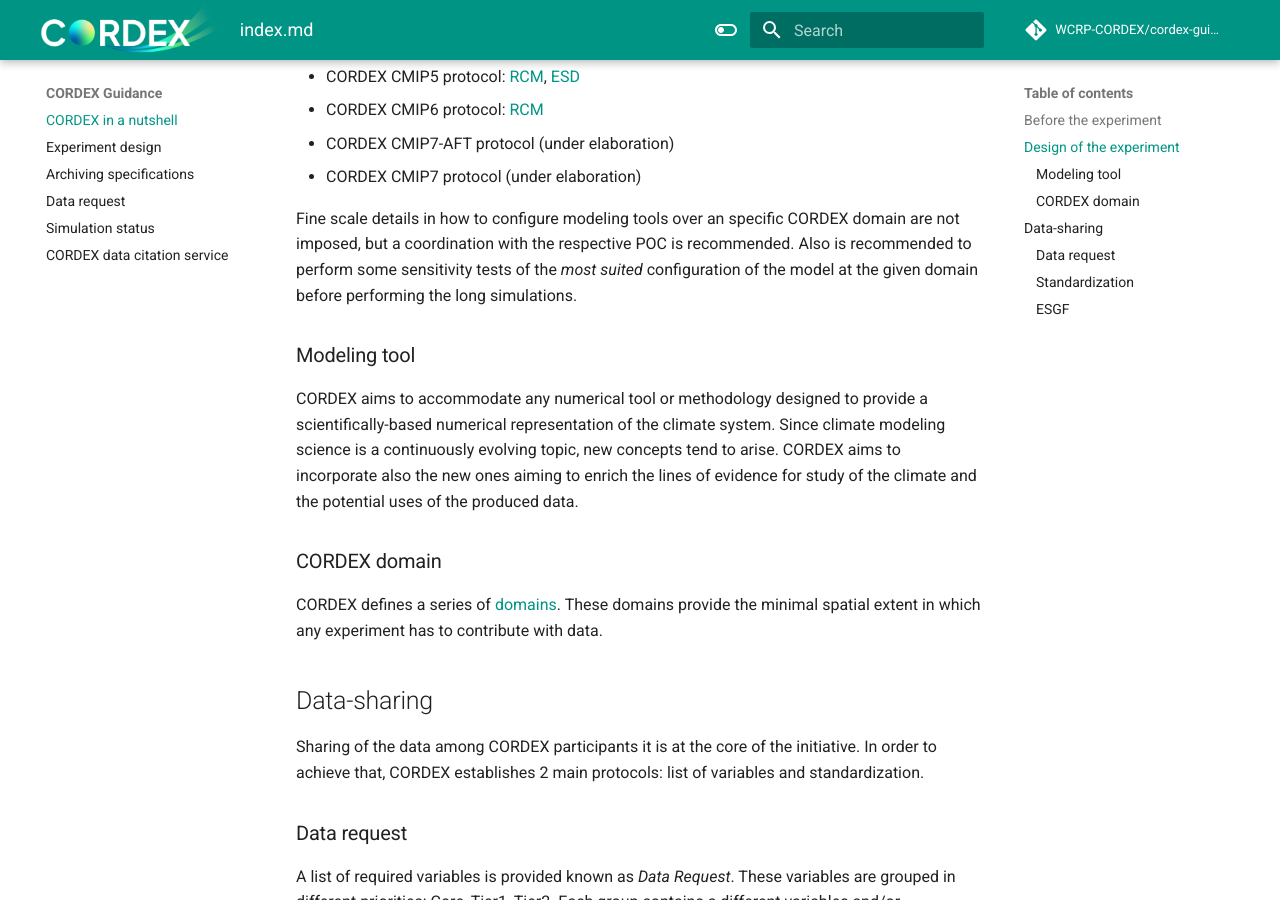
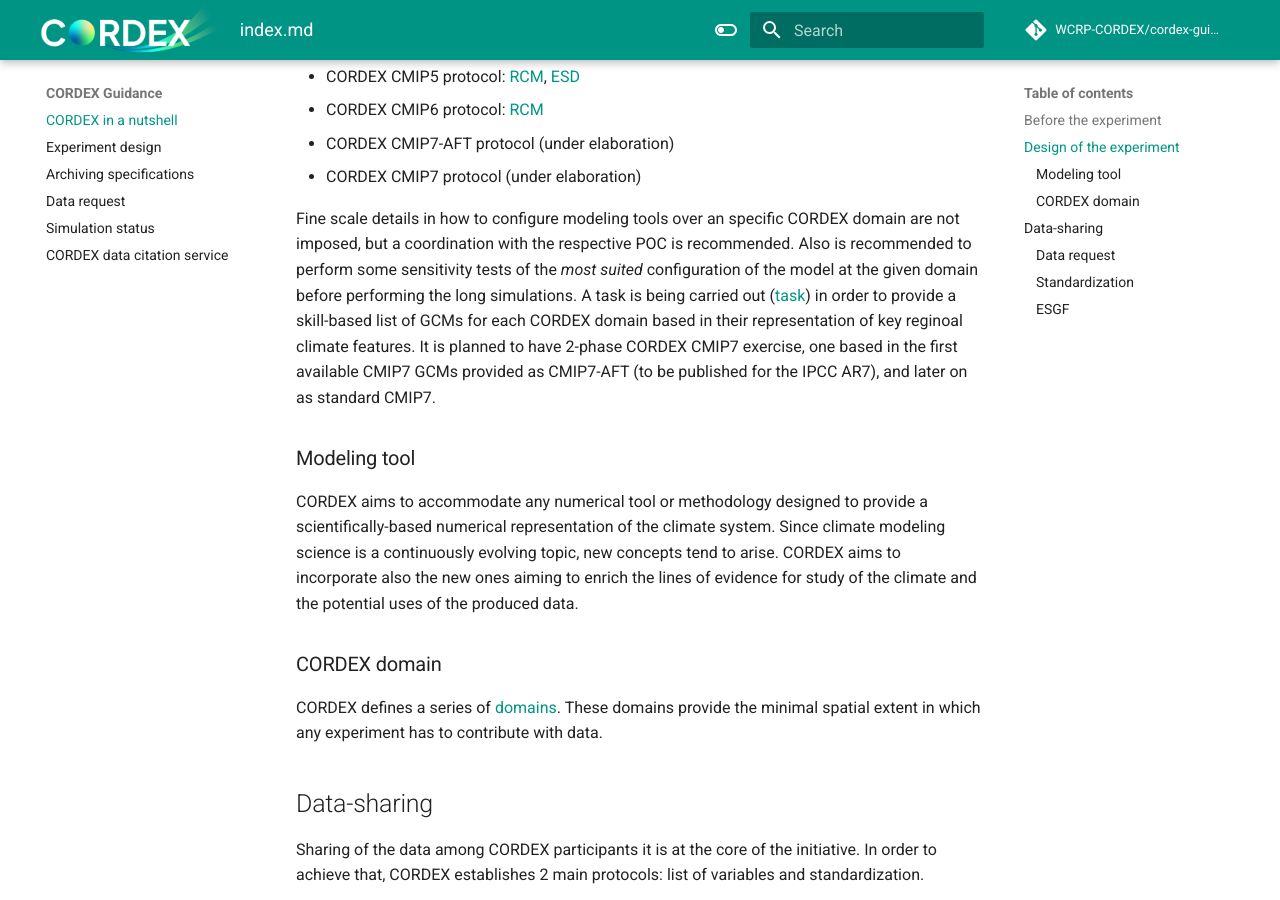
Before and after one commit to WCRP-CORDEX/cordex-guidance, an MkDocs documentation site: the page built from docs/cordex-in-a-nutshell.md, in a window 1280 px wide and 900 px high, scrolled down 1801 px. Built offline with MkDocs 1.6.1 and Material for MkDocs 9.7.7, drawn with Linux system fonts in a browser that asks for light colours; comment, search, counter and statistics services are not loaded; the version menu is left out.

Commit message:
Adding:  - explanation about CMIP7-AFT and CMIP7  - GCM selectino task

```diff
--- a/docs/cordex-in-a-nutshell.md
+++ b/docs/cordex-in-a-nutshell.md
@@ -61,6 +61,8 @@ In consultancy with the entire community, SAT provides an experiment protocol to
 
 Fine scale details in how to configure modeling tools over an specific CORDEX domain are not imposed, but a coordination with the respective POC is recommended.
 Also is recommended to perform some sensitivity tests of the _most suited_ configuration of the model at the given domain before performing the long simulations.
+A task is being carried out ([task](url)) in order to provide a skill-based list of GCMs for each CORDEX domain based in their representation of key reginoal climate features.
+It is planned to have 2-phase CORDEX CMIP7 exercise, one based in the first available CMIP7 GCMs provided as CMIP7-AFT (to be published for the IPCC AR7), and later on as standard CMIP7.
 
 ### Modeling tool
 CORDEX aims to accommodate any numerical tool or methodology designed to provide a scientifically-based numerical representation of the climate system.
```
